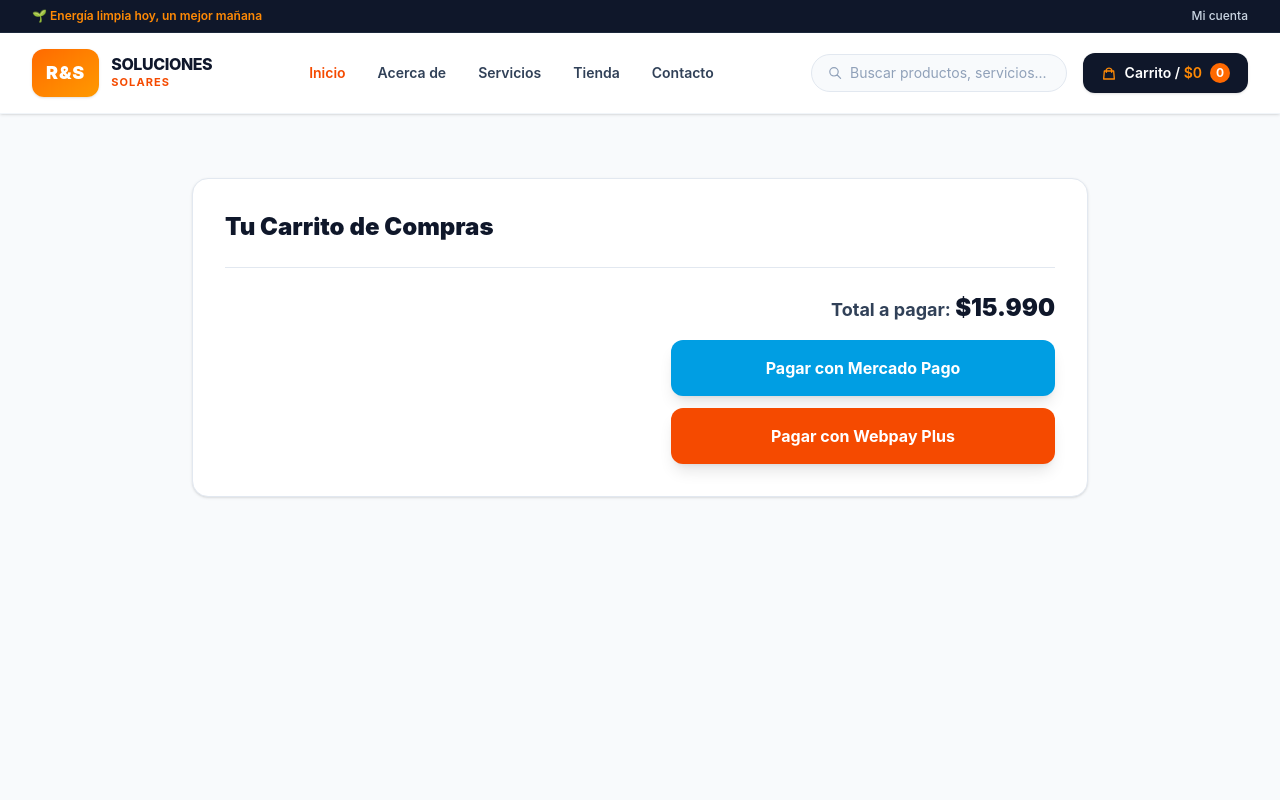
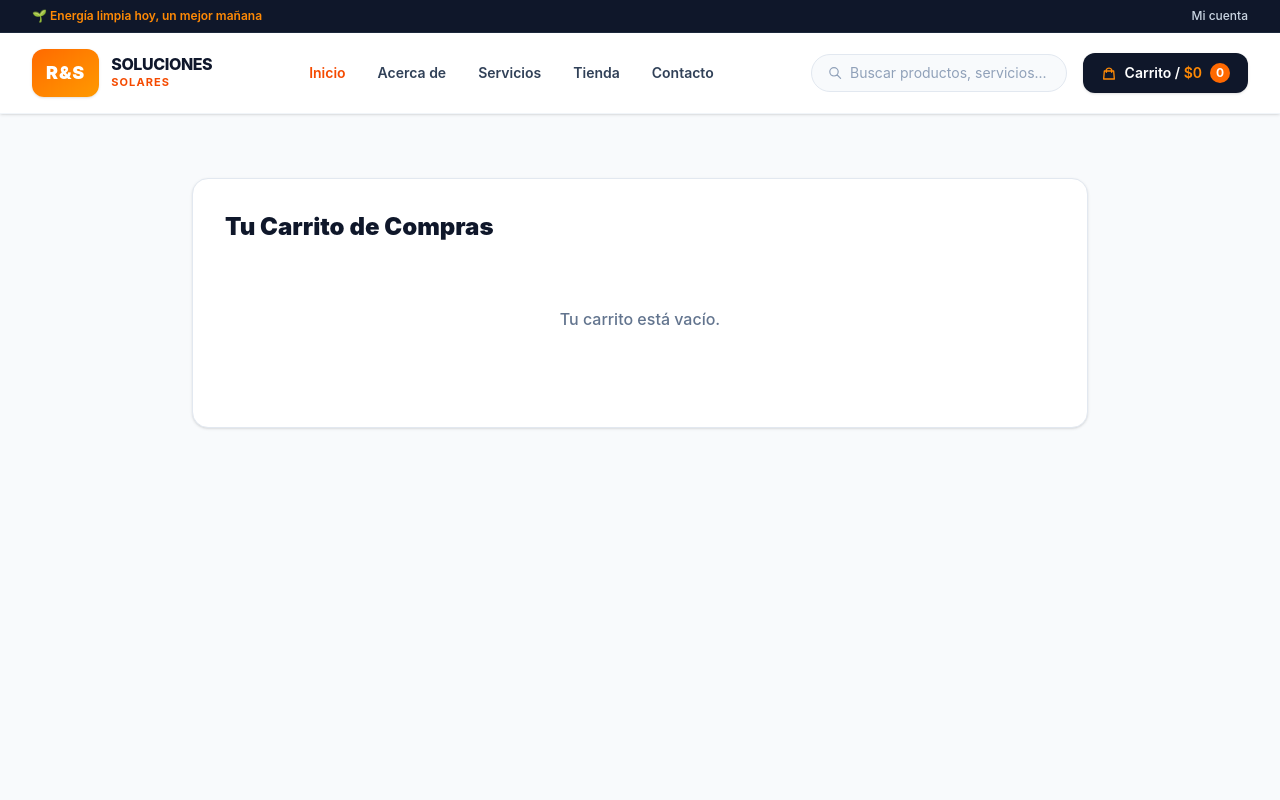
Before and after one commit to Luugubre/ryssolucionessolares, a Next.js app: page /cart in a window 1280 px wide. Shown: the top 800 px of the page. Built offline with nearby package versions, Linux system fonts and the light colour scheme.

Commit message:
Update page.tsx

```diff
--- a/app/cart/page.tsx
+++ b/app/cart/page.tsx
@@ -1,28 +1,56 @@
+'use client'
+
+import { useCartStore } from '@/store/cartStore'
 import MercadoPagoButton from '@/components/MercadoPagoButton'
 import WebpayButton from '@/components/WebpayButton'
 
 export default function CartPage() {
-  // Supongamos que calculas el total de los productos en el carrito
-  const totalAmount = 15990 // Reemplaza esto con el total real de tu carrito en CLP
+  // 1. Conectamos la página al estado global de Zustand
+  const items = useCartStore((state) => state.items)
+
+  // 2. Calculamos el total real basado en los productos
+  const totalAmount = items.reduce((acc, item) => acc + (item.price * item.quantity), 0)
 
   return (
-    <div className="min-h-screen bg-slate-50 py-16 px-8">
+    <div className="min-h-screen bg-slate-50 py-16 px-8 font-sans">
       <div className="max-w-4xl mx-auto bg-white rounded-2xl shadow-sm border border-slate-200 p-8">
         <h1 className="text-2xl font-black text-[#0F172A] mb-6">Tu Carrito de Compras</h1>
 
-        {/* Resumen de productos del carrito... */}
+        {/* 3. Mostramos los productos reales del carrito */}
+        <div className="space-y-4 mb-6">
+          {items.length === 0 ? (
+            <p className="text-slate-500 text-center py-10 font-medium">Tu carrito está vacío.</p>
+          ) : (
+            items.map((item: any) => (
+              <div key={item.id} className="flex justify-between items-center border-b border-slate-100 pb-4">
+                <div>
+                  <h3 className="font-semibold text-slate-800">{item.name}</h3>
+                  <p className="text-sm text-slate-500">Cantidad: {item.quantity}</p>
+                </div>
+                <span className="font-bold text-slate-800">
+                  {new Intl.NumberFormat('es-CL', { style: 'currency', currency: 'CLP' }).format(item.price * item.quantity)}
+                </span>
+              </div>
+            ))
+          )}
+        </div>
 
+        {/* 4. Solo mostramos el total y los botones si hay productos */}
+        {items.length > 0 && (
           <div className="border-t border-slate-200 pt-6 mt-6 flex flex-col items-end">
             <div className="text-lg font-bold text-slate-700 mb-4">
-            Total a pagar: <span className="text-2xl font-black text-[#0F172A]">{new Intl.NumberFormat('es-CL', { style: 'currency', currency: 'CLP' }).format(totalAmount)}</span>
+              Total a pagar: <span className="text-2xl font-black text-[#0F172A]">
+                {new Intl.NumberFormat('es-CL', { style: 'currency', currency: 'CLP' }).format(totalAmount)}
+              </span>
             </div>
 
-          {/* Contenedor con los dos botones de pago */}
             <div className="w-full sm:w-96 space-y-3">
-            <MercadoPagoButton totalAmount={totalAmount} />
+              {/* Le pasamos los items a MercadoPago y el total a Webpay */}
+              <MercadoPagoButton items={items} />
               <WebpayButton totalAmount={totalAmount} />
             </div>
           </div>
+        )}
       </div>
     </div>
   )
```
Lines whose indentation alone changed are shown as unchanged.
